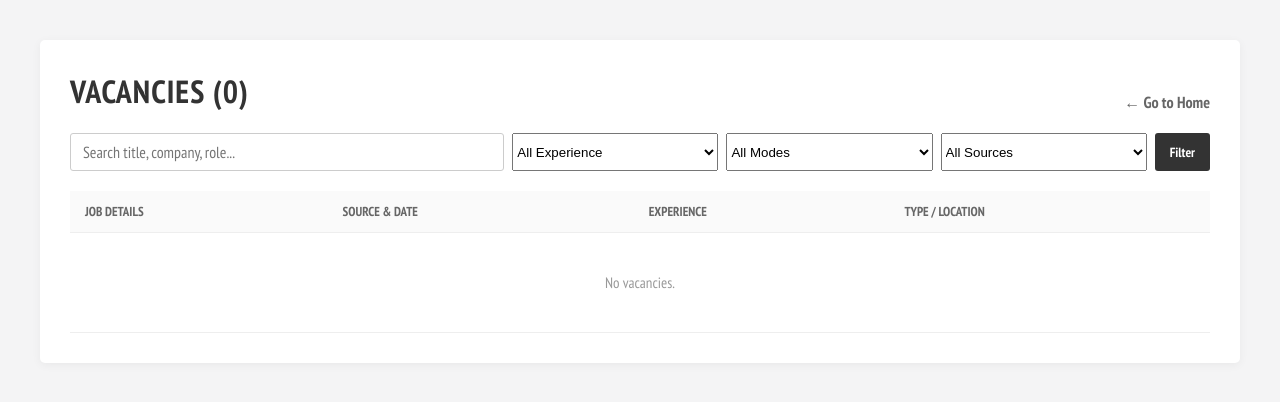
After one commit to Prabesh01/job-vacancy-newsletter, a Flask app: page /browse in a window 1280 px wide. The commit adds this page. Shown: the top 402 px of the page. Run offline with Flask 3, Linux system fonts and the light colour scheme; the visitor is signed in with stand-in values (Sample User, id 1); data that the repository does not hold is empty.

Commit message:
/browse: added with limited access to subscribers only

```diff
--- a/app.py
+++ b/app.py
@@ -2,7 +2,7 @@ import os
 import sqlite3
 import uuid
 import boto3
-from flask import Flask, request, jsonify, render_template, g, redirect, url_for, flash
+from flask import Flask, request, jsonify, render_template, g, redirect, url_for, flash, session
 from werkzeug.utils import secure_filename
 from datetime import datetime
 from dotenv import load_dotenv
@@ -213,6 +213,7 @@ def submit():
             db.executemany("INSERT INTO submission_cities (submission, city) VALUES (?, ?)", db_locations)
         db.commit()
 
+        session["can_browse_jobs"] = True
         return render_template('home.html', countries=countries, message=f"You will now start receiving matching vacancies in your mailbox. Only trust mails from {SMTP_FROM}")
 
     except Exception as e:
@@ -371,6 +372,90 @@ def admin_vacancies():
     )
 
 
+@app.get('/browse')
+def browse_jobs():
+    token = request.args.get('token')
+
+    db = get_db()
+
+    if token:
+        try: payload = jwt.decode(token, secret_key, algorithms=['HS256'])
+        except: return redirect(url_for('home'))
+
+        if not 'email' in payload: return redirect(url_for('home'))
+
+        email_has_subscribed = db.execute(
+            'SELECT job_role FROM submissions WHERE email = ?',
+            (payload['email'],)
+        ).fetchone()
+
+        if not email_has_subscribed: return redirect(url_for('home'))
+
+        session["can_browse_jobs"] = True
+
+        return redirect(url_for('browse_jobs'))
+
+    if not session.get("can_browse_jobs"):
+        return redirect(url_for('home'))
+
+    page = request.args.get('page', 1, type=int)
+    per_page = 10
+    offset = (page - 1) * per_page
+
+    q_filter = request.args.get('q', '')
+    exp_filter = request.args.get('experience', '')
+    remote_filter = request.args.get('is_remote', '')
+    source_filter = request.args.get('source', '')
+
+    conditions = []
+    params = []
+
+    if q_filter:
+        conditions.append("(v.title LIKE ? OR v.company LIKE ? OR v.role LIKE ?)")
+        val = f"%{q_filter}%"
+        params.extend([val, val, val])
+    if exp_filter:
+        conditions.append("v.experience = ?")
+        params.append(exp_filter)
+    if remote_filter:
+        conditions.append("v.is_remote = ?")
+        params.append(remote_filter)
+    if source_filter:
+        conditions.append("v.source = ?")
+        params.append(source_filter)
+    conditions.append("v.processed=1")
+
+    where_sql = " WHERE " + " AND ".join(conditions) if conditions else ""
+
+    query = f"""
+        SELECT v.*,
+               (c.name || ', ' || co.name) as formatted_location
+        FROM vacancies v
+        LEFT JOIN city c ON v.city = c.id
+        LEFT JOIN country co ON c.country_code = co.code
+        {where_sql}
+        ORDER BY v.fetched_at DESC
+        LIMIT ? OFFSET ?
+    """
+    count_query = f"SELECT COUNT(*) FROM vacancies v {where_sql}"
+
+    total_records = db.execute(count_query, params).fetchone()[0]
+    vacancies = db.execute(query, params + [per_page, offset]).fetchall()
+    total_pages = (total_records + per_page - 1) // per_page
+
+    return render_template(
+        'browse_jobs.html',
+        total_records=total_records,
+        vacancies=vacancies,
+        page=page,
+        total_pages=total_pages,
+        q_filter=q_filter,
+        exp_filter=exp_filter,
+        remote_filter=remote_filter,
+        source_filter=source_filter
+    )
+
+
 @app.post('/admin/vacancies')
 @auth.login_required
 def add_vacancy():
--- a/templates/admin.html
+++ b/templates/admin.html
@@ -117,7 +117,6 @@
 {% endwith %}
 
 <div class="container">
-<div class="container">
   <div style="display:flex; justify-content:space-between; align-items:center;">
     <h1>Subscribers ({{total_records}})</h1>
     <a href="/admin/vacancies" style="color:#666; font-weight:700; text-decoration:none;">&larr; View Vacancies</a>
--- /dev/null
+++ b/templates/browse_jobs.html
@@ -0,0 +1,134 @@
+<!DOCTYPE html>
+<html lang="en">
+<head>
+<meta charset="UTF-8">
+<meta name="viewport" content="width=device-width, initial-scale=1.0">
+<title>Browse Vacancies</title>
+<style>
+  @import url(https://fonts.googleapis.com/css?family=PT+Sans+Narrow:400,700);
+  * { box-sizing: border-box; }
+  body { background: #f4f4f5; font-family: 'PT Sans Narrow', sans-serif; color: #333; margin: 0; padding: 40px; }
+  .container { max-width: 1200px; margin: 0 auto; background: #fff; padding: 30px; border-radius: 5px; box-shadow: 0 2px 10px rgba(0,0,0,0.05); }
+  h1, h2 { text-transform: uppercase; letter-spacing: 1px; margin-top: 0; }
+
+  /* View Table Styling */
+  table { width: 100%; border-collapse: collapse; font-size: 15px; }
+.table-responsive { width: 100%; overflow-x: auto; -webkit-overflow-scrolling: touch; }
+  th, td { padding: 12px 15px; text-align: left; border-bottom: 1px solid #eee; }
+  th { background: #fafafa; font-weight: 700; text-transform: uppercase; font-size: 13px; color: #666; }
+  tr:hover { background: #f9f9f9; }
+  .badge { padding: 2px 6px; border-radius: 3px; font-size: 11px; font-weight: 700; text-transform: uppercase; }
+  .badge-remote { background: #e0f2fe; color: #0369a1; }
+  .badge-onsite { background: #fef3c7; color: #b45309; }
+
+  .pagination { margin-top: 25px; display: flex; flex-wrap: wrap; gap: 10px; justify-content: center; }
+  .pagination a { padding: 8px 12px; background: #eee; color: #333; text-decoration: none; border-radius: 3px; font-weight: 700; }
+  .pagination a.active { background: #333; color: #fff; }
+
+@media (max-width: 768px) {
+    body { padding: 15px; }
+    .container { padding: 15px; }
+    td, th { white-space: nowrap; }
+  }
+</style>
+</head>
+<body>
+<div class="container">
+  <div style="display:flex; justify-content:space-between; align-items:center;">
+    <h1>Vacancies ({{total_records}})</h1>
+    <a href="/" style="color:#666; font-weight:700; text-decoration:none;">&larr; Go to Home</a>
+  </div>
+      <div style="display: flex; gap: 8px; flex-wrap: wrap; margin-bottom: 20px; align-items: center;">
+        <form method="GET" action="/browse" style="display: flex; gap: 8px; flex-wrap: wrap; flex: 1;">
+          <input type="text" name="q" placeholder="Search title, company, role..." value="{{ q_filter or '' }}" style="flex: 2; min-width: 150px; padding: 8px 12px; border: 1px solid #ccc; border-radius: 3px; font-family: 'PT Sans Narrow'; font-size: 16px;">
+
+          <select name="experience" style="flex: 1; min-width: 100px; width: auto;">
+            <option value="">All Experience</option>
+            <option value="entry" {% if exp_filter == 'entry' %}selected{% endif %}>Entry Level</option>
+            <option value="junior" {% if exp_filter == 'junior' %}selected{% endif %}>Junior</option>
+            <option value="mid" {% if exp_filter == 'mid' %}selected{% endif %}>Mid</option>
+            <option value="senior" {% if exp_filter == 'senior' %}selected{% endif %}>Senior</option>
+          </select>
+
+          <select name="is_remote" style="flex: 1; min-width: 100px; width: auto;">
+            <option value="">All Modes</option>
+            <option value="1" {% if remote_filter == '1' %}selected{% endif %}>Remote</option>
+            <option value="0" {% if remote_filter == '0' %}selected{% endif %}>Onsite / Hybrid</option>
+          </select>
+
+          <!-- NEW: Source Filter -->
+          <select name="source" style="flex: 1; min-width: 100px; width: auto;">
+            <option value="">All Sources</option>
+            <option value="spirejob" {% if source_filter == 'spirejob' %}selected{% endif %}>Spirejob</option>
+            <option value="linkedin" {% if source_filter == 'linkedin' %}selected{% endif %}>LinkedIn</option>
+          </select>
+
+          <button type="submit" style="padding: 8px 15px; background: #333; color: #fff; border: none; border-radius: 3px; cursor: pointer; font-family: 'PT Sans Narrow'; font-weight: 700;">Filter</button>
+
+          {% if q_filter or exp_filter or remote_filter or source_filter %}
+            <a href="/browse" style="align-self: center; margin-left: 5px; color: #999; text-decoration: none; font-weight: 700; font-size: 14px;">Clear</a>
+          {% endif %}
+        </form>
+      </div>
+<div class="table-responsive">
+      <table>
+        <thead>
+          <tr>
+            <th>Job Details</th>
+            <th>Source & Date</th>
+            <th>Experience</th>
+            <th>Type / Location</th>
+          </tr>
+        </thead>
+        <tbody>
+          {% for vac in vacancies %}
+          <tr>
+            <td>
+              <strong>{{ vac.title }}</strong><br>
+              <span style="color:#666; font-size:13px;">{{ vac.company or 'Unknown Company' }}</span>
+              {% if vac.url %}
+                | <a href="{{ vac.url }}" target="_blank" style="color:#FF6C54; text-decoration:none; font-size:13px;">Link &rarr;</a>
+              {% endif %}
+            </td>
+            <td>
+              <span style="text-transform: uppercase; font-weight: 700; color:#555; font-size: 11px;">{{ vac.source }}</span><br>
+              <span style="color:#888; font-size:11px;">{{ vac.fetched_at[:16]|replace("T", " ") }}</span>
+            </td>
+            <td><span class="badge" style="background:#f4f4f5; color:#333;">{{ vac.experience }}</span></td>
+            <td>
+              {% if vac.is_remote == 1 %}
+                <span class="badge badge-remote">Remote</span>
+              {% else %}
+                <span class="badge badge-onsite">Onsite</span><br>
+                <span style="font-size:13px; color:#666;">{{ vac.formatted_location or 'Unknown City' }}</span>
+              {% endif %}
+            </td>
+          </tr>
+          {% else %}
+          <tr>
+            <td colspan="4" style="text-align:center; padding:40px; color:#999;">No vacancies.</td>
+          </tr>
+          {% endfor %}
+        </tbody>
+      </table>
+</div>
+      {% if total_pages > 1 %}
+      <div class="pagination">
+        {% for p in range(1, total_pages + 1) %}
+          {% if p == 1 or p == total_pages or (p >= page - 2 and p <= page + 2) %}
+            <a href="/browse?page={{ p }}{% if q_filter %}&q={{ q_filter }}{% endif %}{% if exp_filter %}&experience={{ exp_filter }}{% endif %}{% if remote_filter %}&is_remote={{ remote_filter }}{% endif %}{% if source_filter %}&source={{ source_filter }}{% endif %}"
+               class="{% if p == page %}active{% endif %}">
+              {{ p }}
+            </a>
+          {% elif p == page - 3 or p == page + 3 %}
+            <span style="padding: 8px 4px; color: #888; font-weight: 700;">&hellip;</span>
+          {% endif %}
+        {% endfor %}
+      </div>
+      {% endif %}
+    </div>
+  </div>
+</div>
+
+</body>
+</html>
```
Also changed, not shown: send_vacancy_emails.py (+9 -2 lines), templates/home.html (+36 -0 lines).
